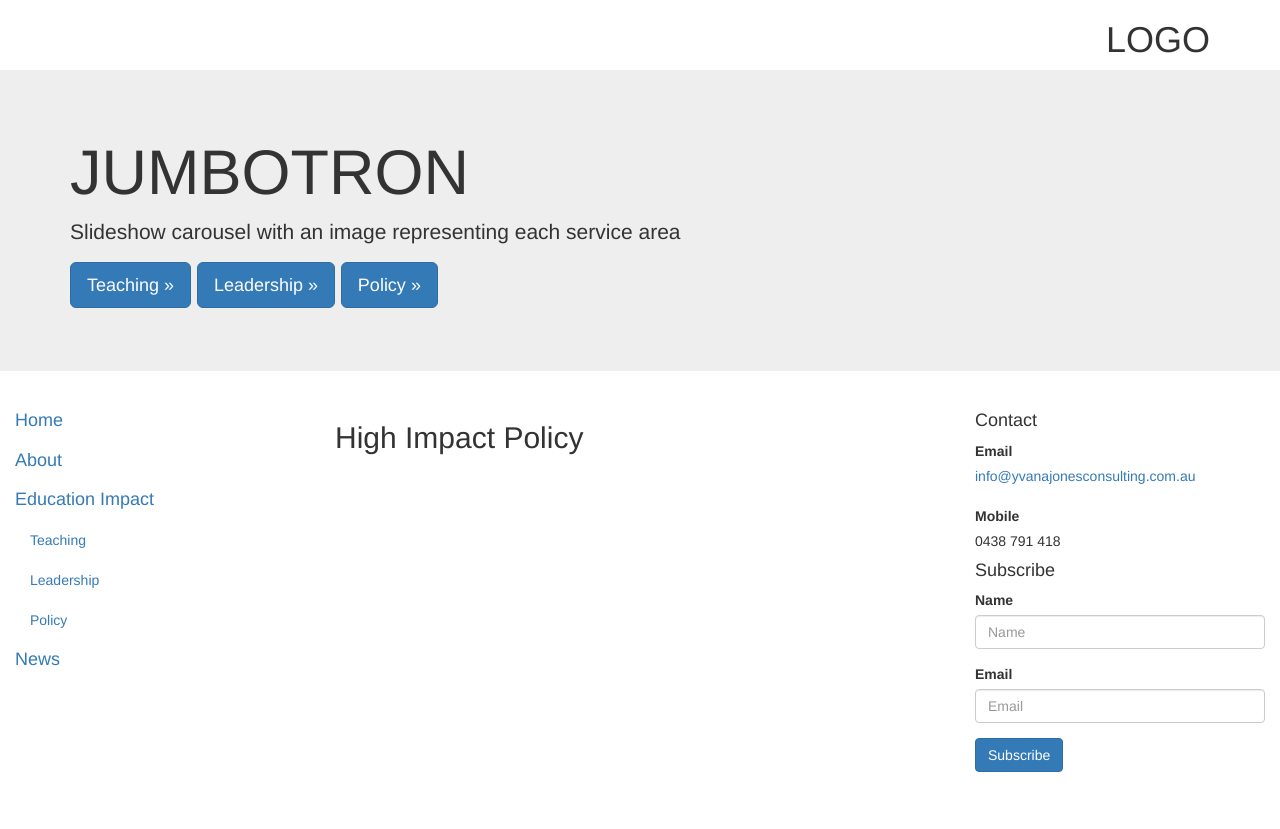
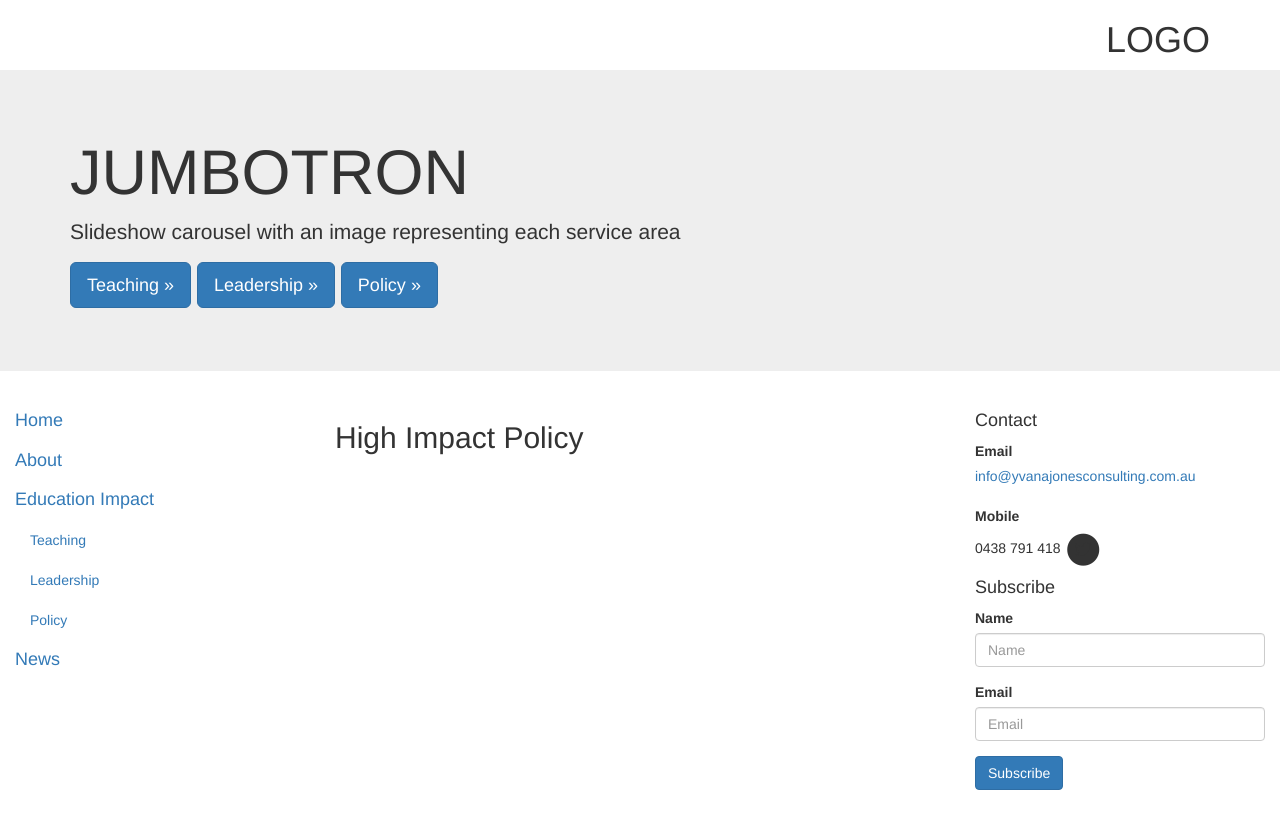
Before and after one commit to idm/idm.github.io, a Jekyll site: the page built from yjc/policy.md, in a window 1280 px wide. Shown: the top 829 px of the page. Built offline with Jekyll 4.4.1, drawn with Linux system fonts in a browser that asks for light colours; nearby versions of some CDN libraries.

Commit message:
added font awesome stylesheet to yjc

```diff
--- a/_layouts/yjc.html
+++ b/_layouts/yjc.html
@@ -5,6 +5,7 @@
 
 <!-- Latest compiled and minified CSS -->
 <link rel="stylesheet" href="//maxcdn.bootstrapcdn.com/bootstrap/3.2.0/css/bootstrap.min.css">
+<link rel="stylesheet" href="//maxcdn.bootstrapcdn.com/font-awesome/4.1.0/css/font-awesome.min.css">
 
 <title> {{ page.title }} </title>
 </head>
```
